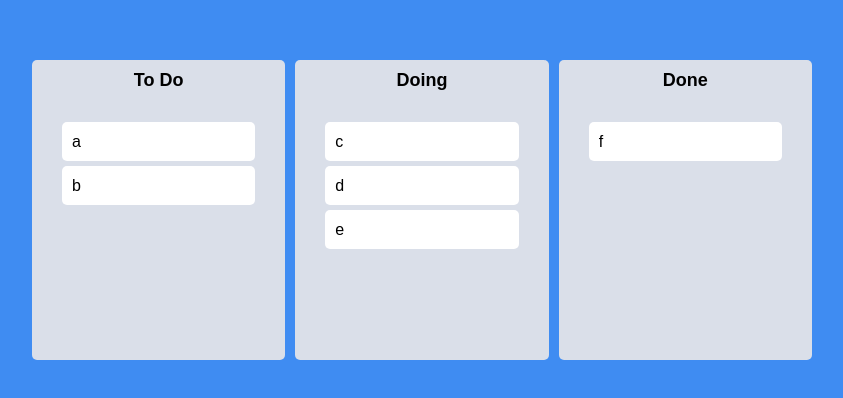
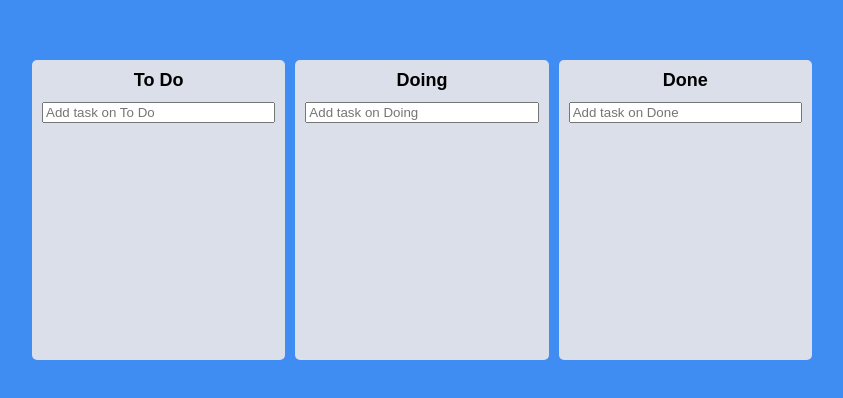
Before and after one commit to wujuno/react-master, a React (Create React App) app: page / in a window 1280 px wide. Shown: the part 190-588 px from the top of the page, without its empty margins (218-1061 px from the left). Built offline with nearby package versions, Linux system fonts and the light colour scheme.

Commit message:
Creating Tasks

```diff
--- a/src/App.tsx
+++ b/src/App.tsx
@@ -34,8 +34,9 @@
 		if (destination?.droppableId === source.droppableId) {
 		  setToDos((allBoards) => {
 			const boardCopy = [...allBoards[source.droppableId]];
+			const taskObj = boardCopy[source.index];
 			boardCopy.splice(source.index, 1);
-			boardCopy.splice(destination?.index, 0, draggableId);
+			boardCopy.splice(destination?.index, 0, taskObj);
 			return {
 			  ...allBoards,
 			  [source.droppableId]: boardCopy,
@@ -45,9 +46,10 @@
 		if(destination.droppableId !== source.droppableId){
 			setToDos(allBoards => {
 				const boardCopySource = [...allBoards[source.droppableId]];
+				const taskObj = boardCopySource[source.index];
 				const boardCopyDestination = [...allBoards[destination.droppableId]];
 				boardCopySource.splice(source.index, 1);
-				boardCopyDestination.splice(destination.index,0,draggableId);
+				boardCopyDestination.splice(destination.index,0,taskObj);
 				return {
 					...allBoards,
 					[destination.droppableId]:boardCopyDestination,
--- a/src/Board.tsx
+++ b/src/Board.tsx
@@ -1,6 +1,9 @@
 import {Droppable} from "react-beautiful-dnd"
 import DragabbleCard from "./DraggleCard"
 import styled from "styled-components";
+import { useForm } from "react-hook-form";
+import { ITodo, toDoState } from "./atoms";
+import { useSetRecoilState } from "recoil";
 
 
 const Wrapper = styled.div`
@@ -21,6 +24,12 @@
   margin-bottom: 10px;
   font-size: 18px;
 `;
+const Form = styled.form`
+  width: 100%;
+  input {
+    width: 100%;
+  }
+`;
 
 const Area = styled.div<IAreaProps>`
   background-color: ${(props) =>
@@ -40,14 +49,40 @@
 }
 
 interface IBoardProps {
-    toDos: string[];
+    toDos: ITodo[];
     boardId: string;
   }
 
+  interface IForm {
+    toDo: string;
+  }
+
 function Board ({toDos, boardId}:IBoardProps) {
+  const setToDos = useSetRecoilState(toDoState)
+  const { register, setValue, handleSubmit } = useForm<IForm>();
+  const onValid = ({ toDo }: IForm) => {
+    const newToDo = {
+      id:Date.now(),
+      text: toDo
+    }
+    setToDos(allBoards => {
+       return {
+        ...allBoards,
+        [boardId]: [newToDo, ...allBoards[boardId]],
+       }
+    })
+    setValue("toDo", "");
+  };
     return (
         <Wrapper>
             <Title>{boardId}</Title>
+            <Form onSubmit={handleSubmit(onValid)}>
+              <input
+                {...register("toDo", { required: true })}
+                type="text"
+                placeholder={`Add task on ${boardId}`}
+              />
+            </Form>
         <Droppable droppableId={boardId}>
             {(magic, info) => (
               <Area
@@ -56,7 +91,11 @@
               ref={magic.innerRef}
               {...magic.droppableProps}>
                 {toDos.map((toDo, index) => (
-                  <DragabbleCard key={toDo} index={index} toDo={toDo} />))}
+                  <DragabbleCard
+                  key={toDo.id}
+                  index={index}
+                  toDoId={toDo.id}
+                  toDoText={toDo.text} />))}
 				{magic.placeholder}
                 </Area>
 			  )}
--- a/src/DraggleCard.tsx
+++ b/src/DraggleCard.tsx
@@ -13,13 +13,14 @@
 `;
 
 interface IDragabbleCardProps {
-    toDo: string;
+    toDoId: number;
+    toDoText: string;
     index: number;
   }
 
-const DragabbleCard = ({toDo, index}:IDragabbleCardProps) => {
+const DragabbleCard = ({toDoId, toDoText, index}:IDragabbleCardProps) => {
     return (
-        <Draggable key={toDo} draggableId={toDo} index={index}>
+        <Draggable key={toDoId} draggableId={toDoId+""} index={index}>
           {(magic, snapshot) => (
             <Card
               isDragging={snapshot.isDragging}
@@ -27,7 +28,7 @@
               {...magic.dragHandleProps}
               {...magic.draggableProps}
             >
-              {toDo}
+              {toDoText}
             </Card>
           )}
         </Draggable>
--- a/src/atoms.ts
+++ b/src/atoms.ts
@@ -1,14 +1,19 @@
 import {atom, selector} from "recoil"
 
+export interface ITodo {
+  id: number;
+  text: string;
+}
+
 interface IToDoState {
-  [key: string]: string[];
+  [key: string]: ITodo[];
 }
 
 export const toDoState = atom<IToDoState>({
   key: "toDo",
   default: {
-    "To Do": ["a", "b"],
-    Doing: ["c", "d", "e"],
-    Done: ["f"],
+    "To Do": [],
+    Doing: [],
+    Done: [],
   },
 });
```
